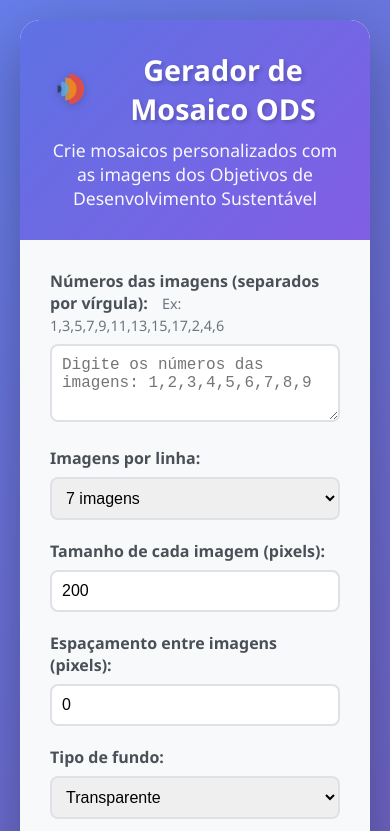
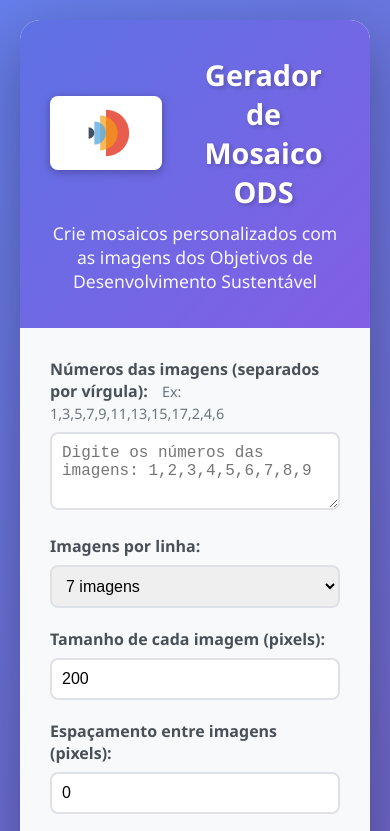
Before and after one commit to AdaptaBrasil/gerador-ods, a website with bundled scripts: page index.html in a window 390 px wide. Shown: the top 831 px of the page. Built offline with nearby package versions, Linux system fonts and the light colour scheme.

Commit message:
style: Aumenta logo em 40% adicional
- Desktop: 134x90px com fundo branco
- Mobile: 112x74px
- Padding do header ajustado
- Logo com destaque máximo

```diff
--- a/assets/css/style.css
+++ b/assets/css/style.css
@@ -23,7 +23,7 @@ body {
 header {
     background: linear-gradient(135deg, #5e72e4 0%, #825ee4 100%);
     color: white;
-    padding: 30px;
+    padding: 35px 30px;
     text-align: center;
 }
 
@@ -39,22 +39,27 @@ header h1 {
 }
 
 .logo-title {
-    width: 47px !important;
-    height: 47px !important;
-    max-width: 47px !important;
-    max-height: 47px !important;
+    width: 134px !important;
+    height: 90px !important;
+    max-width: 134px !important;
+    max-height: 90px !important;
     object-fit: contain;
     filter: drop-shadow(0 2px 4px rgba(0, 0, 0, 0.2));
     animation: fadeIn 0.5s ease-in;
     display: inline-block;
     vertical-align: middle;
     transition: transform 0.3s ease;
-    margin-right: 8px;
+    margin-right: 15px;
     flex-shrink: 0;
+    background-color: white;
+    padding: 10px;
+    border-radius: 8px;
+    box-shadow: 0 2px 8px rgba(0, 0, 0, 0.1);
 }
 
 .logo-title:hover {
-    transform: scale(1.1) rotate(5deg);
+    transform: scale(1.05);
+    box-shadow: 0 4px 12px rgba(0, 0, 0, 0.15);
 }
 
 header p {
@@ -371,10 +376,11 @@ input[type="color"] {
     }
 
     .logo-title {
-        width: 38px !important;
-        height: 38px !important;
-        max-width: 38px !important;
-        max-height: 38px !important;
+        width: 112px !important;
+        height: 74px !important;
+        max-width: 112px !important;
+        max-height: 74px !important;
+        padding: 8px;
     }
 
     .button-group {
--- a/index.html
+++ b/index.html
@@ -18,7 +18,7 @@
     <meta property="twitter:title" content="Gerador de Mosaico ODS">
     <meta property="twitter:description" content="Crie mosaicos personalizados com os Objetivos de Desenvolvimento Sustentável">
 
-    <title>Gerador de Mosaico ODS | AdaptaBrasil </title>
+    <title>Gerador de Mosaico ODS | AdaptaBrasil MCTI</title>
 
     <!-- Favicon -->
     <link rel="icon" type="image/svg+xml" href="assets/images/logo-adapta.svg">
@@ -38,7 +38,7 @@
     <div class="container">
         <header>
             <h1>
-                <img src="assets/images/logo-adapta.svg" alt="Adapta Brasil" class="logo-title" title="Adapta Brasil" width="47" height="47">
+                <img src="assets/images/logo-adapta.svg" alt="Adapta Brasil MCTI" class="logo-title" title="Adapta Brasil MCTI" width="134" height="90">
                 Gerador de Mosaico ODS
             </h1>
             <p>Crie mosaicos personalizados com as imagens dos Objetivos de Desenvolvimento Sustentável</p>
```
